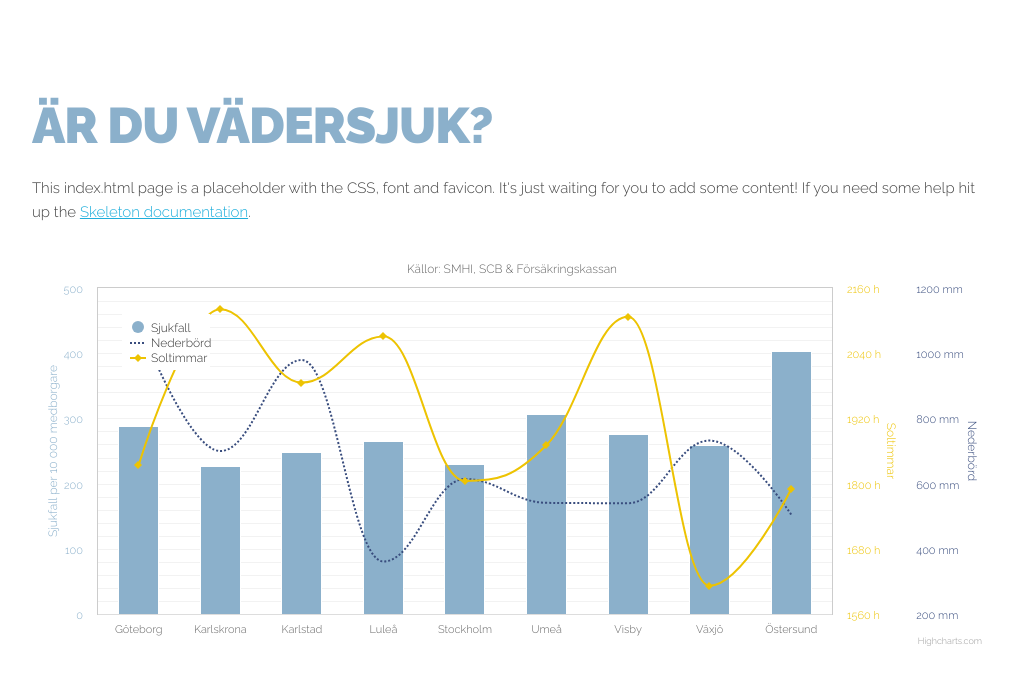
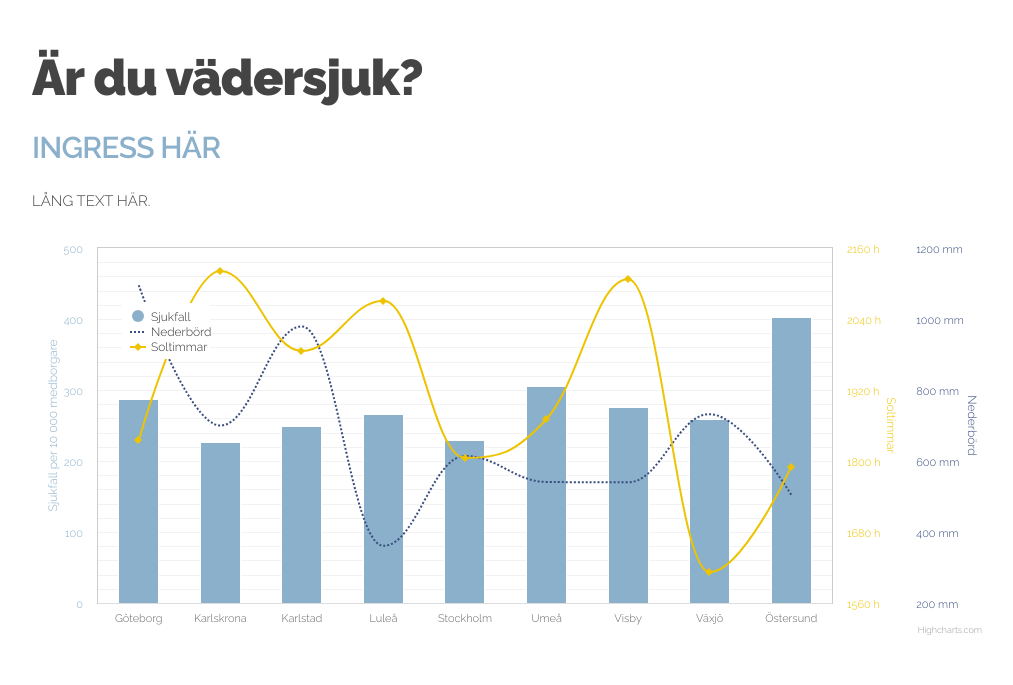
Before and after one commit to viktoria-a/solsting, a PHP site: page / in a window 1280 px wide. Shown: the top 685 px of the page, without its empty margins (128-1141 px from the left). Run offline with PHP 8.4, Linux system fonts and the light colour scheme.

Commit message:
Förberett för texter

```diff
--- a/css/custom.css
+++ b/css/custom.css
@@ -1,11 +1,18 @@
 /* Typography
 –––––––––––––––––––––––––––––––––––––––––––––––––– */
-h1, h2, h3, h4, h5, h6 {
+h1, h2, h3, {
   margin-top: 0;
   margin-bottom: 2rem;
   font-weight: 900;
   text-transform: uppercase;
   color: #8bb0cb; }
+
+h4, h5, h6 {
+    margin-top: 0;
+    margin-bottom: 2rem;
+    font-weight: 600;
+    text-transform: uppercase;
+    color: #8bb0cb; }
 
 body {
     font-weight: 300;
--- a/index.php
+++ b/index.php
@@ -17,7 +17,7 @@
 
   <!-- FONT
   –––––––––––––––––––––––––––––––––––––––––––––––––– -->
-  <link href="https://fonts.googleapis.com/css?family=Raleway:100,900,300" rel="stylesheet" type="text/css">
+  <link href="https://fonts.googleapis.com/css?family=Raleway:600,900,300" rel="stylesheet" type="text/css">
 
   <!-- CSS
   –––––––––––––––––––––––––––––––––––––––––––––––––– -->
@@ -53,26 +53,20 @@
   –––––––––––––––––––––––––––––––––––––––––––––––––– -->
   <div class="container">
     <div class="row">
-      <div class="twelve columns" style="margin-top: 10%">
+      <div class="eight columns" style="margin-top: 5%">
         <h1>Är du vädersjuk?</h1>
-        <p>This index.html page is a placeholder with the CSS, font and favicon. It's just waiting for you to add some content! If you need some help hit up the <a href="http://www.getskeleton.com">Skeleton documentation</a>.</p>
+
+<!-- TEXTEN HEJ –––––––––––––––––––––––––––––––––––––––––––––––––––– -->
+
+        <h4>INGRESS HÄR </h4>
+
+        <p>LÅNG TEXT HÄR.</p>
+
+      </div>
+
+      <div class="four columns" style="margin-top: 5%">
       </div>
     </div>
-
-<!-- CHARTIST CHART IS HERE:
-    <div class="row">
-      <div class="twelve columns ct-chart">
-      </div>
-    </div>
-
-    <div class="row">
-      <div class="twelve columns">
-        <p>
-          Next one from highcharts:
-        </p>
-      </div>
-    </div>
--->
 
     <div class="row">
       <div class="twelve columns">
@@ -166,7 +160,6 @@
                     text: ' '
                 },
                 subtitle: {
-                    text: 'Källor: SMHI, SCB & Försäkringskassan'
                 },
                 xAxis: [{
                     categories: ['Göteborg', 'Karlskrona', 'Karlstad', 'Luleå', 'Stockholm', 'Umeå', 'Visby', 'Växjö', 'Östersund'],
```
